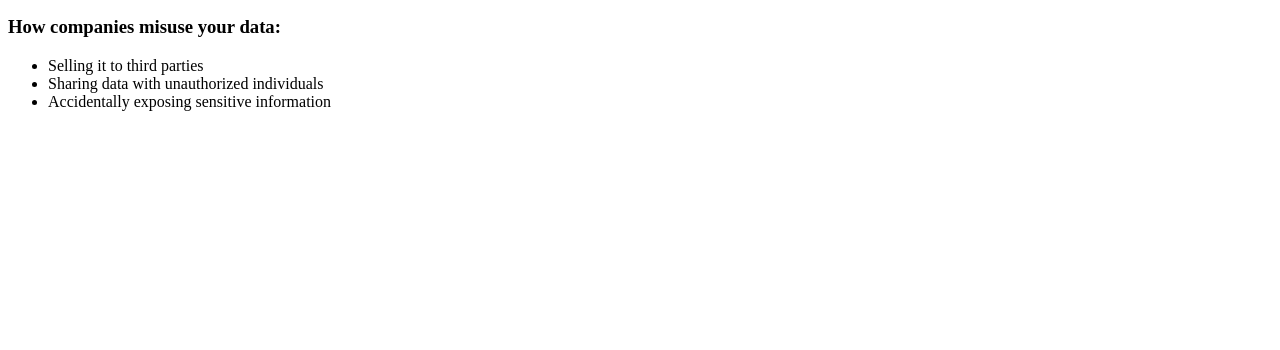
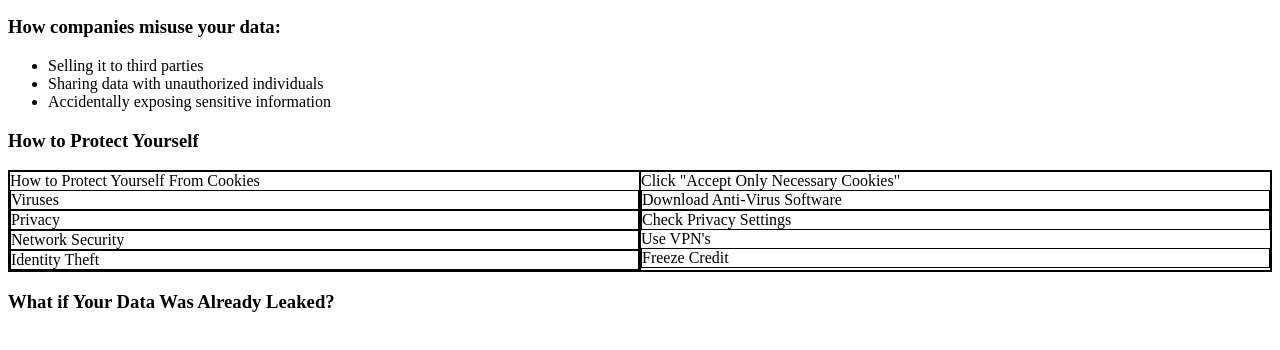
Before and after one commit to Kchan84/SJH2.0, a plain HTML site: page title.html in a window 1280 px wide. Shown: the part 432-782 px from the top of the page. Drawn offline with Linux system fonts and the light colour scheme.

Commit message:
added how to protect yourself

```diff
--- a/title.css
+++ b/title.css
@@ -6,3 +6,20 @@ a:visited{
     color:RED;
 }
 /*<h1 #The-title style="font-family: 'Arial',sans-serif;"> Data Privacy<h1/>*/
+#dataImg{
+    display: flex;
+    justify-content: center;
+
+}
+#main{
+    display:grid;
+    grid-template-columns: 1fr 1fr;
+    border: 1px solid black;
+
+}
+.firstColumn{
+    border: 1px solid black;
+}
+.secondColumn{
+    border: 1px solid black;
+}
--- a/title.html
+++ b/title.html
@@ -9,7 +9,7 @@
 <body>
   <h1 id="The-title"> Data Privacy: How to stay protected? </h1>
 
-  <img src="dataPriv.png" alt="A description of the image" width="520" style="vertical-align:bottom">
+  <img id ="dataImg"src="dataPriv.png" alt="A description of the image" width="520" style="vertical-align:bottom">
   <h3> What is  <a href="https://www.ibm.com/think/topics/data-privacy">data privacy</a>?
 </h3>
   <p> The process of handling personal informattion in a responsible manner. </p>
@@ -21,5 +21,47 @@
     <li> Accidentally exposing sensitive information</li>
   </ul>
 
+  <h3>
+    How to Protect Yourself
+  </h3>
+  <div id="main">
+  <div id ="Cookies" class="firstColumn">
+    How to Protect Yourself From Cookies
+    <div id="Virus" class="firstColumn">
+      Viruses
+    </div>
+      <div id="Privacy" class="firstColumn">
+       Privacy
+      </div>
+        <div id="Network" class="firstColumn">
+          Network Security
+        </div>
+          <div id="Identity"class="firstColumn">
+            Identity Theft
+          </div>
+  </div>
+  <div class="secondColumn">
+    Click "Accept Only Necessary Cookies"
+    <div class="secondColumn">
+      Download Anti-Virus Software
+    </div>
+      <div class="secondColumn">
+        Check Privacy Settings
+      </div>
+        <div class="secondColunn">
+          Use VPN's
+        </div>
+          <div class="secondColumn">
+            Freeze Credit
+          </div>
+  </div>
+
+  </div>
+
+
+
+  <h3>
+    What if Your Data Was Already Leaked?
+  </h3>
 </body>
 </html>
```
